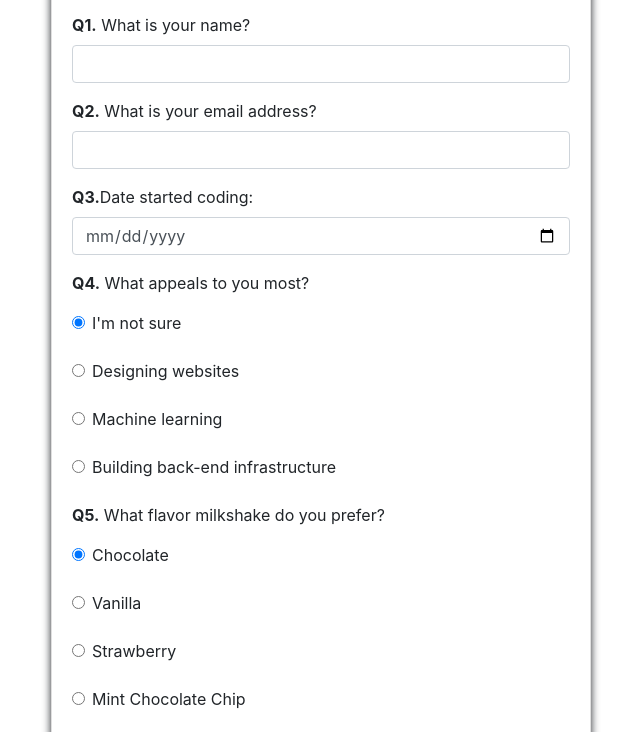
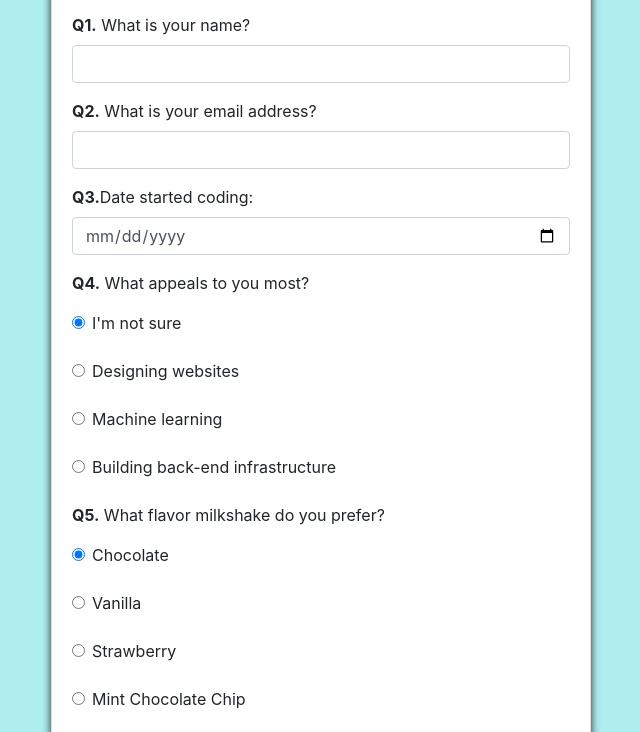
Before and after one commit to Maggie-Mango/Program-Language-Selector, a plain HTML site: page language.html in a window 1280 px wide. Shown: the part 192-924 px from the top of the page, without its empty margins (319-959 px from the left). Drawn offline with Linux system fonts and the light colour scheme.

```diff
--- a/css/styles.css
+++ b/css/styles.css
@@ -2,6 +2,9 @@
   box-shadow: 0 4px 8px 0;
 }
 
+body {
+  background-color: paleturquoise;
+}
 
 button .b1 {
   float: left;
```
